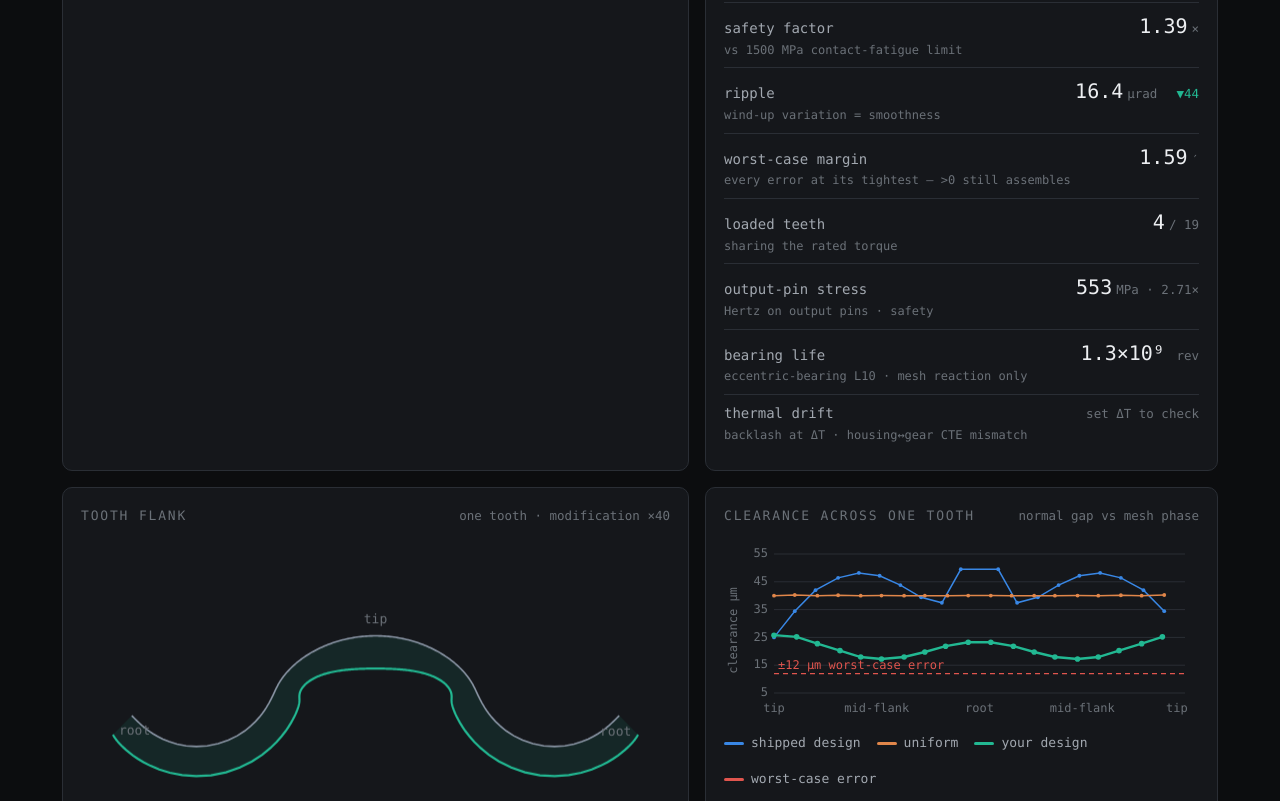
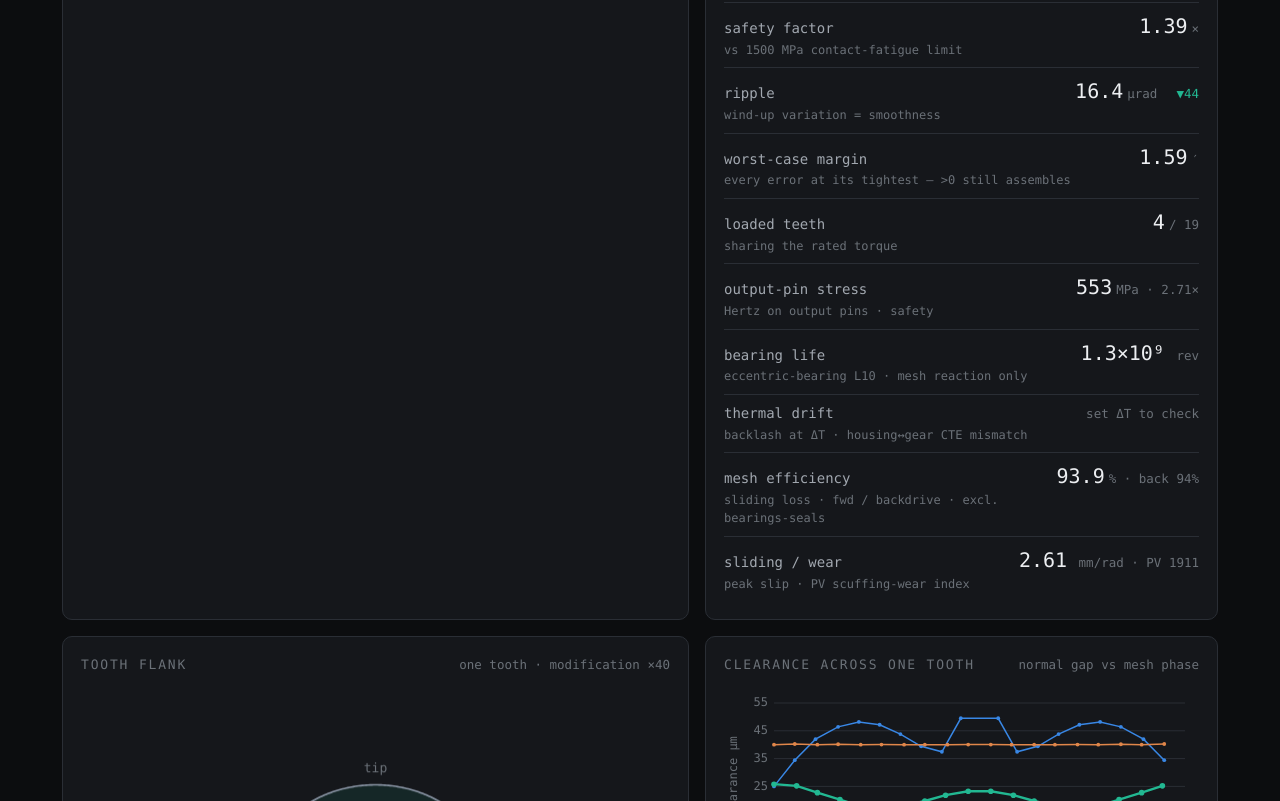
Before and after one commit to SHKinsem/cycloidal-studio, a plain HTML site: page index.html in a window 1280 px wide. Shown: the part 1597-2398 px from the top of the page. Drawn offline with Linux system fonts and the light colour scheme.

Commit message:
Add mesh efficiency, backdrive & PV wear index (sliding-contact kernel)
Efficiency is the #1 catalog spec every commercial cycloidal reducer publishes
and the tool had none; the sliding-contact wear that erodes backlash over life
was likewise invisible. Both come from one new closed-form kernel: the contact
sliding velocity v_s = |V_disc·tangent|, V_disc = V_center + ω_disc(−1/N)×r_c,
computed per loaded pin from data meshState/windup already produce.

  - Mesh efficiency η = P_out/(P_out + Σμ·F·v_s), cycle-averaged. Speed-
    independent (ω_in cancels), so it is a clean profile-comparison number.
  - Backdrive efficiency η_bd = 2 − 1/η (or "non-backdrive" when η ≤ 0.5).
  - Peak sliding velocity + PV = σ·v_s, the scuffing/Archard-wear driver.

Honestly scoped: this is the MESH SLIDING contribution only — it excludes
bearing, seal and output-mechanism drag, so absolute η reads higher than a
full-drive datasheet number. Labeled "excl. bearings-seals"; its real value is
relative profile comparison + the wear driver, per the research triage (which
warned mesh-only η is not a certified catalog figure). Not fed into the GA
(µm-scale relief barely moves macro slip). One new input: friction µ (0.06).

Verified in a headless browser and against an independent Python reference:
η speed-independent; η drops 93.9→88.6% as µ 0.06→0.12; backdrive 87% = 2−1/η;
v_s ~0 near the pitch point; all other metrics unregressed.

Claude-Session: https://claude.ai/code/session_01449EziGyfSFyuuJDkLY3PR

```diff
--- a/index.html
+++ b/index.html
@@ -243,6 +243,7 @@
       <div class="field"><label><span data-i18n="lbl_dt">temp rise ΔT</span> <span class="unit">°C</span></label><input id="g-dt" type="number" value="0" min="-100" max="300" step="5"></div>
       <div class="field"><label><span data-i18n="lbl_cteh">housing CTE</span> <span class="unit">µm/m·K</span></label><input id="g-cteh" type="number" value="23" min="0" max="50" step="0.5"></div>
       <div class="field"><label><span data-i18n="lbl_cted">gear CTE</span> <span class="unit">µm/m·K</span></label><input id="g-cted" type="number" value="11.5" min="0" max="50" step="0.5"></div>
+      <div class="field"><label><span data-i18n="lbl_mu">friction µ</span></label><input id="g-mu" type="number" value="0.06" min="0.01" max="0.2" step="0.01"></div>
     </div>
     <div class="mfg">
       <h3 data-i18n="mfg_h">Manufacturing plan — pick how each part is made; the ±µm numbers are editable if you know your shop better</h3>
@@ -350,6 +351,8 @@
         <div class="metric"><span class="k"><span data-i18n="m_ostress">output-pin stress</span><small data-i18n="sub_ostress">Hertz on output pins · safety</small></span><span class="v" id="m-ostress"></span></div>
         <div class="metric"><span class="k"><span data-i18n="m_life">bearing life</span><small data-i18n="sub_life">eccentric-bearing L10 · mesh reaction only</small></span><span class="v" id="m-life"></span></div>
         <div class="metric"><span class="k"><span data-i18n="m_thermal">thermal drift</span><small data-i18n="sub_thermal">backlash at ΔT · housing↔gear CTE mismatch</small></span><span class="v" id="m-thermal"></span></div>
+        <div class="metric"><span class="k"><span data-i18n="m_eff">mesh efficiency</span><small data-i18n="sub_eff">sliding loss · fwd / backdrive · excl. bearings-seals</small></span><span class="v" id="m-eff"></span></div>
+        <div class="metric"><span class="k"><span data-i18n="m_wear">sliding / wear</span><small data-i18n="sub_wear">peak slip · PV scuffing-wear index</small></span><span class="v" id="m-wear"></span></div>
       </div>
     </div>
 
@@ -430,6 +433,7 @@ let OUT={k:Infinity,bl:0,sigma:0,safety:Infinity,neng:0};   // output-stage resu
 // thermal-drift: only the housing↔disc CTE MISMATCH moves clearance — uniform expansion is a similarity
 // transform (angular backlash invariant). DELTA_T = operating rise [°C]; CTE_H/CTE_D = housing/disc CTE [1/K].
 let DELTA_T=0.0, CTE_H=23.0e-6, CTE_D=11.5e-6;
+let MU_MESH=0.06;   // boundary/EP-grease friction coeff at pin contacts → mesh efficiency + PV wear index (sliding loss only, excl. bearings/seals)
 const K_CONTACT=5.0e4;
 const ESTAR=115385.0, SH_LIM=1500.0;   // steel-steel Hertz E* [MPa] (1/E*=2(1-0.3²)/210000); contact-fatigue limit [MPa]
 let ROT_SIGN=-1.0, GEOM_WORST=0;
@@ -539,7 +543,7 @@ function evaluate(offset,coeffs,nPts,variant){
   nPts=nPts||8000;   // match Python NTH so the nearest-point search agrees to the displayed digit
   const prof=profile(offset,coeffs,nPts,variant), arcmin=180/Math.PI*60;
   const DW=dwc(), TS=[ERR.prof/1e3, ERR.pin/2e3, ERR.hole/1e3, SENS_E*ERR.ecc/1e3];   // pin: Ø-band → radius
-  const plays=[],rmargins=[],blmaxs=[],ks=[],bs=[],nes=[], bud=[0,0,0,0]; let sigMax=0, Psum=0;
+  const plays=[],rmargins=[],blmaxs=[],ks=[],bs=[],nes=[], bud=[0,0,0,0]; let sigMax=0, Psum=0, plossSum=0, vsMax=0, pvMax=0;
   const P_EXP=10/3;   // roller-bearing life exponent (ISO 281)
   for(let i=0;i<48;i++){   // 48 crank samples over one mesh cycle to resolve the TE ripple
     const psi=2*Math.PI/N*i/48, ms=meshState(prof,psi);
@@ -554,6 +558,16 @@ function evaluate(offset,coeffs,nPts,variant){
     // eccentric-bearing radial load = vector sum of the mesh contact forces (mesh-reaction only; dominant term)
     let Rx=0,Ry=0; for(let j=0;j<Np;j++){ Rx+=w.F[j]*ms.cnx[j]; Ry+=w.F[j]*ms.cny[j]; }
     Psum+=Math.pow(Math.hypot(Rx,Ry),P_EXP);
+    // sliding kernel: contact slip v_s = |V_disc·tangent|, V_disc = V_center + ω_disc(=−1/N)×r_c  (per unit ω_in).
+    // Feeds mesh friction loss (efficiency) and the PV = σ·v_s wear/scuffing driver. Speed cancels in η.
+    const Vcx=E*Math.sin(psi), Vcy=-E*Math.cos(psi);
+    for(let j=0;j<Np;j++){ if(w.F[j]<=0) continue;
+      const rcx=ms.cpx[j]-ms.cx, rcy=ms.cpy[j]-ms.cy;
+      const vs=Math.abs((Vcx+rcy/N)*(-ms.cny[j])+(Vcy-rcx/N)*ms.cnx[j]);
+      plossSum+=MU_MESH*w.F[j]*vs;
+      const pv=Math.sqrt((w.F[j]/L_TOOTH)*ESTAR*ms.invre[j]/Math.PI)*vs;
+      if(vs>vsMax)vsMax=vs; if(pv>pvMax)pvMax=pv;
+    }
   }
   // system lost motion = mesh backlash + input-bearing deadband + REAL output pin-hole backlash (OUT.bl),
   // each a first-order output-referred angular deadband (bearing lumped as C_BEAR/Rb).
@@ -563,13 +577,17 @@ function evaluate(offset,coeffs,nPts,variant){
   const stiff=(OUT.k>0&&isFinite(OUT.k))? 1/(1/kmesh+1/OUT.k) : kmesh;   // series: mesh ⊕ output pin-hole (support bearings excluded)
   const Peq=Math.pow(Psum/48,1/P_EXP);   // ISO 281 equivalent dynamic load for the varying cyclic load
   const L10rev=Math.pow(C_BRG/Math.max(Peq,1e-6),P_EXP)*1e6;
+  const Pout=T_RATED*1000/N;                       // output power per unit ω_in [N·mm/rad]
+  const eta=Pout/(Pout+plossSum/48);               // cycle-mean mesh efficiency (mesh sliding only; ω_in cancels)
+  const etaBd=eta>0.5? 2-1/eta : 0;                // standard backdrive relation (η_bd = 2 − 1/η_fwd)
   return { backlash, blmax:Math.max(...blmaxs)*arcmin,
            budget:bud.map(v=>Math.max(0,v*arcmin-backlash)),   // each source's worst-case backlash adder [′]
            stiff, stiffMesh:kmesh,
            ripple:(Math.max(...bs)-Math.min(...bs))*1e6,
            rmargin:Math.min(...rmargins)*arcmin, n_eng:Math.min(...nes),
            sigmaH:sigMax, safety:(sigMax>1e-9?SH_LIM/sigMax:Infinity), sysLM,
-           outSigma:OUT.sigma, outSafety:OUT.safety, outNeng:OUT.neng, outBL:OUT.bl*arcmin, L10rev, Peq };
+           outSigma:OUT.sigma, outSafety:OUT.safety, outNeng:OUT.neng, outBL:OUT.bl*arcmin, L10rev, Peq,
+           eta, etaBd, vsMax, pvMax };
 }
 // Thermal-clearance drift: at temperature only the pin-circle-vs-disc CTE mismatch shifts the mesh
 // (verified: uniform all-steel ΔT leaves angular backlash invariant — a similarity transform). Working in
@@ -692,6 +710,7 @@ const TXT = {
   lbl_dt:       { en:'temp rise ΔT', zh:'温升 ΔT' },
   lbl_cteh:     { en:'housing CTE', zh:'壳体热膨胀' },
   lbl_cted:     { en:'gear CTE', zh:'摆线盘热膨胀' },
+  lbl_mu:       { en:'friction µ', zh:'摩擦系数 µ' },
   warn:         { en:"Geometry undercuts — the unmodified tooth can't mesh with all pins. Reduce E or increase Rb.",
                   zh:'几何根切 —— 未修型齿廓无法与全部针齿共轭啮合。请减小 E 或增大 Rb。' },
   mesh_h:       { en:'Mesh', zh:'啮合' },
@@ -740,6 +759,11 @@ const TXT = {
   m_thermal:    { en:'thermal drift', zh:'热漂移' },
   sub_thermal:  { en:'backlash at ΔT · housing↔gear CTE mismatch', zh:'温升下背隙 · 壳体↔盘热膨胀失配' },
   th_off:       { en:'set ΔT to check', zh:'设温升以检查' },
+  m_eff:        { en:'mesh efficiency', zh:'啮合效率' },
+  sub_eff:      { en:'sliding loss · fwd / backdrive · excl. bearings-seals', zh:'滑动损耗 · 正驱/反驱 · 不含轴承密封' },
+  m_wear:       { en:'sliding / wear', zh:'滑动 / 磨损' },
+  sub_wear:     { en:'peak slip · PV scuffing-wear index', zh:'峰值滑动 · PV 胶合磨损指标' },
+  nonbd:        { en:'non-backdrive', zh:'不可逆' },
   tooth_h:      { en:'Tooth flank', zh:'齿面' },
   tooth_aux:    { en:'one tooth · modification', zh:'单齿 · 修型' },
   lg_unmod:     { en:'unmodified (pure conjugate)', zh:'未修型（纯共轭）' },
@@ -954,6 +978,8 @@ function updateMetrics(){
   const th=thermalDrift(state.offset,state.coeffs);
   set('m-thermal',  th.active? `${fmt(th.backlash)}<u>′ @${DELTA_T|0}°C · ${th.dRb>0?'+':''}${fmt(th.dRb,1)}µm</u>${th.jam?` <u>${t('jamword')}</u>`:''}` : `<u>${t('th_off')}</u>`,
                     th.active&&th.jam?'bad':(th.active&&th.rmargin<0.5?'warn':''));
+  set('m-eff',      `${fmt(r.eta*100,1)}<u>% · back ${r.etaBd>0?fmt(r.etaBd*100,0)+'%':t('nonbd')}</u>`);
+  set('m-wear',     `${fmt(r.vsMax,2)}<u> mm/rad · PV ${fmt(r.pvMax,0)}</u>`);
   I('jam').classList.toggle('on', r.rmargin<=0);
   // error budget: each source's worst-case backlash adder, biggest first → tells you what to tighten
   const names=[t('src_prof'),t('src_pin'),t('src_hole'),t('src_ecc')];
@@ -1042,6 +1068,7 @@ function readSpec(){   // durability / lost-motion spec — affects metrics only
   DELTA_T=clampNum(+I('g-dt').value||0, -100, 300);
   CTE_H  =clampNum(+I('g-cteh').value||23, 0, 50)/1e6;
   CTE_D  =clampNum(+I('g-cted').value||11.5, 0, 50)/1e6;
+  MU_MESH=clampNum(+I('g-mu').value||0.06, 0.01, 0.2);
   rebuildOutStage();   // output stage depends only on geometry/spec — recompute here, cache in OUT
 }
 function readErr(){   // manufacturing plan → per-source half-bands [µm]
@@ -1070,7 +1097,7 @@ document.querySelectorAll('.presets button').forEach(b=>b.addEventListener('clic
 I('s-offset').addEventListener('input',e=>{ state.offset=clampNum(+e.target.value/1e3,-0.1,-0.015); afterChange(); });
 for(let k=1;k<=NK;k++){ I('s-c'+k).addEventListener('input',e=>{ state.coeffs[k-1]=+e.target.value/1e3; afterChange(); }); }
 ['g-Rb','g-Rr','g-E','g-N','g-T'].forEach(id=>I(id).addEventListener('input',applyGeometry));
-['g-thick','g-cbear','g-cout','g-rw','g-zw','g-rwp','g-cbrg','g-nin','g-dt','g-cteh','g-cted'].forEach(id=>I(id).addEventListener('input',()=>{ readSpec(); scheduleMetrics(); }));
+['g-thick','g-cbear','g-cout','g-rw','g-zw','g-rwp','g-cbrg','g-nin','g-dt','g-cteh','g-cted','g-mu'].forEach(id=>I(id).addEventListener('input',()=>{ readSpec(); scheduleMetrics(); }));
 // process picker fills the µm field; editing the field flips the picker to "custom"
 [['p-prof','e-prof'],['p-pin','e-pin'],['p-hole','e-hole'],['p-ecc','e-ecc']].forEach(([ps,es])=>{
   I(ps).addEventListener('change',()=>{ const v=I(ps).value; if(v!=='c') I(es).value=v; errChanged(); });
```
